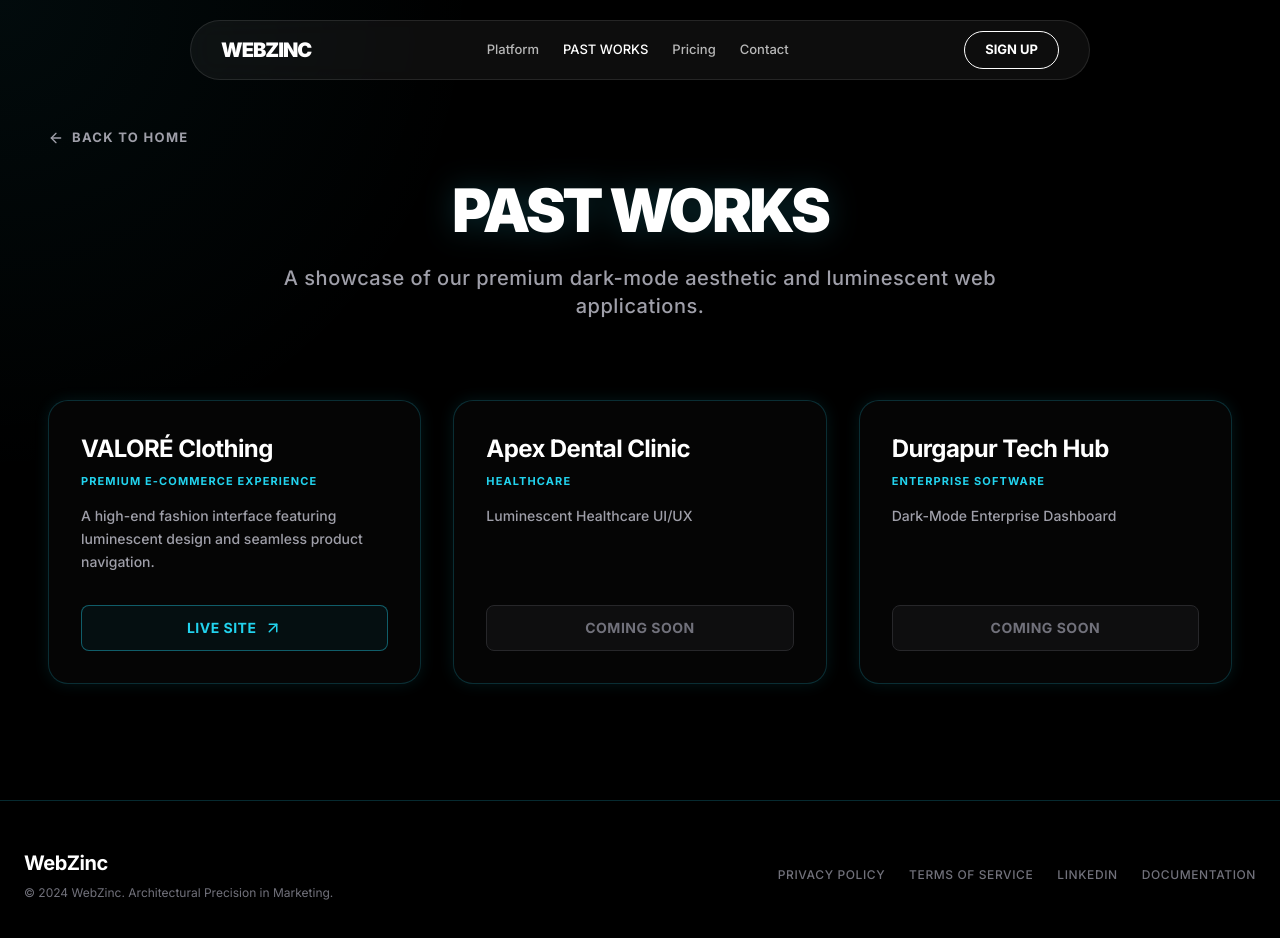
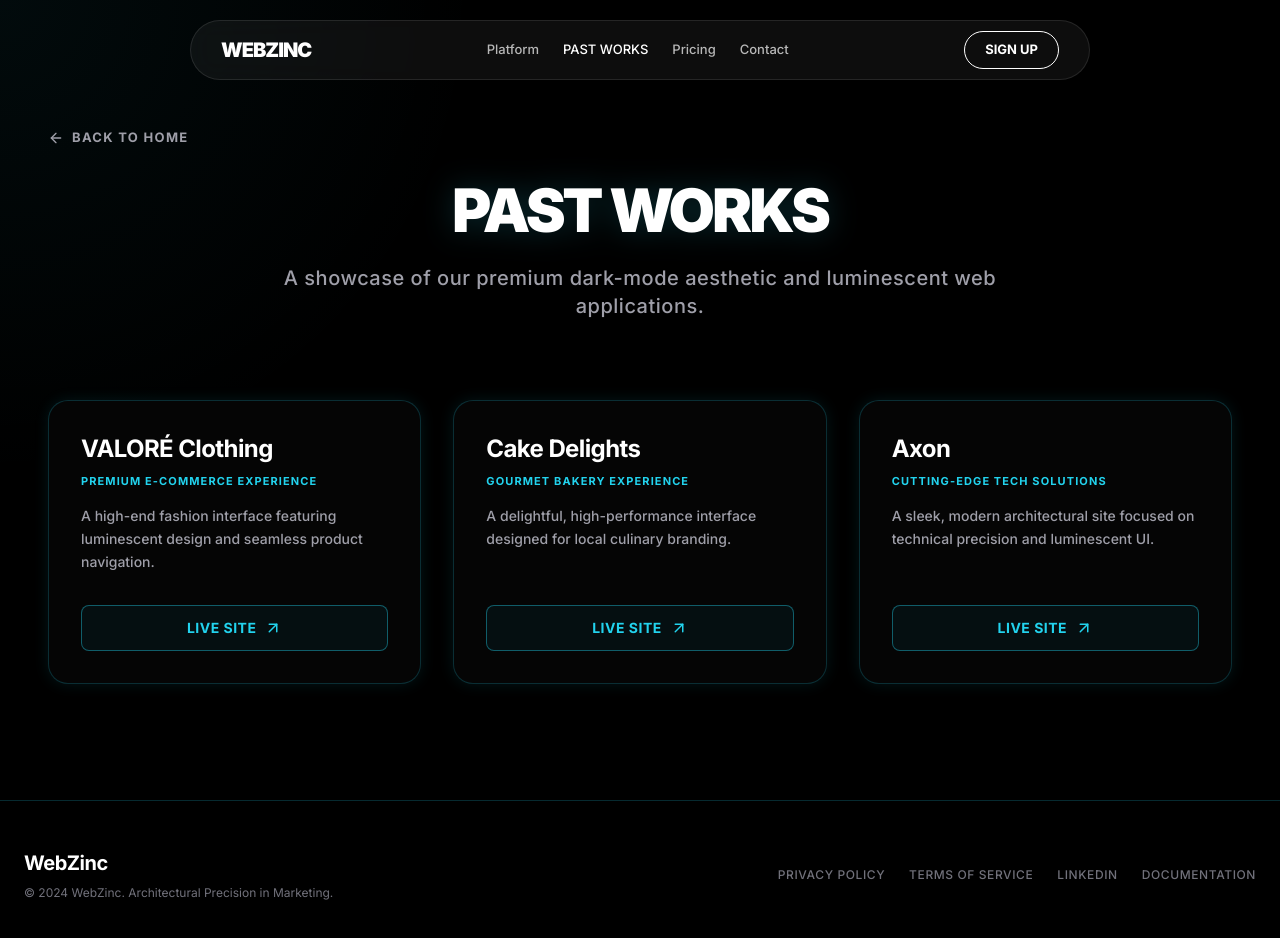
Before and after one commit to webzinc5-cell/Web-Zinc, a React (Vite) app: page /past-works in a window 1280 px wide. Shown: the top 938 px of the page. Built offline with nearby package versions, Linux system fonts and the light colour scheme; no server answers.

Commit message:
feat: Update past works section with new projects
Replaces existing project entries in the PastWorks section with more recent and diverse examples, including "Cake Delights" and "Axon". This improves the portfolio's representation of current capabilities.

```diff
--- a/src/pages/PastWorks.tsx
+++ b/src/pages/PastWorks.tsx
@@ -12,15 +12,17 @@ export function PastWorksPage() {
     },
     {
       id: 2,
-      title: "Apex Dental Clinic",
-      category: "Healthcare",
-      description: "Luminescent Healthcare UI/UX",
+      title: "Cake Delights",
+      category: "Gourmet Bakery Experience",
+      description: "A delightful, high-performance interface designed for local culinary branding.",
+      link: "https://cake.vercel.app"
     },
     {
       id: 3,
-      title: "Durgapur Tech Hub",
-      category: "Enterprise Software",
-      description: "Dark-Mode Enterprise Dashboard",
+      title: "Axon",
+      category: "Cutting-edge Tech Solutions",
+      description: "A sleek, modern architectural site focused on technical precision and luminescent UI.",
+      link: "https://axon-s-website.vercel.app"
     },
   ];
 
```
